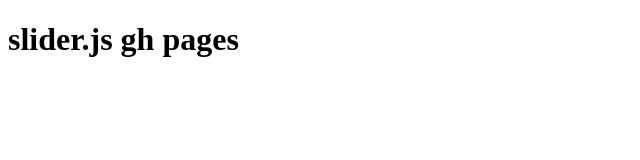
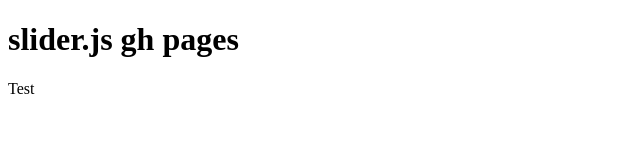
Before and after one commit to npup/slider.js, a plain HTML site: page index.html in a window 1280 px wide. Shown: the full height of the page, 0-640 px from the left. Drawn offline with Linux system fonts and the light colour scheme.

Commit message:
Test commit

```diff
--- a/index.html
+++ b/index.html
@@ -8,6 +8,10 @@
 <body>
 <h1>slider.js gh pages</h1>
 
+<p>
+	Test
+</p>
+
 
 <script type="text/javascript">
 
```
